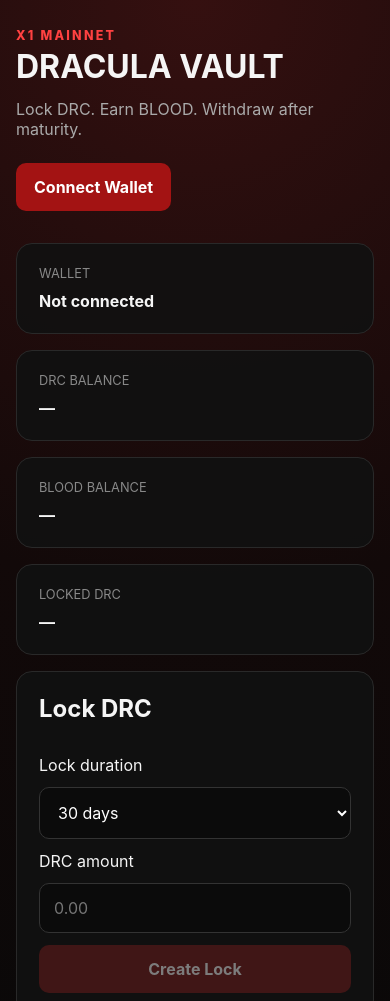
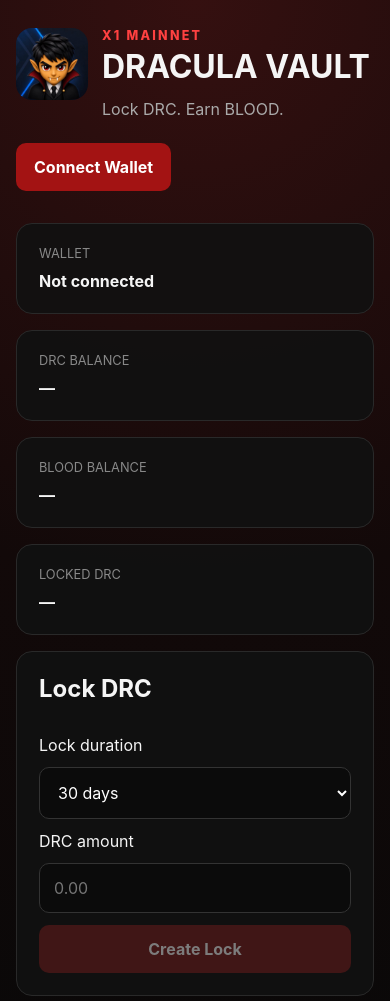
Before and after one commit to XENBRO/hello_solana, a website with bundled scripts: page app/public/index.html in a window 390 px wide. Shown: the top 1001 px of the page. Built offline with nearby package versions, Linux system fonts and the light colour scheme; what @solana/web3.js would draw is missing.

Commit message:
Add Dracula Vault logo and favicon

```diff
--- a/app/public/index.html
+++ b/app/public/index.html
@@ -8,18 +8,29 @@
     />
     <title>Dracula Vault</title>
     <link rel="stylesheet" href="/style.css" />
+
+<link rel="icon" type="image/png" href="/images/dracula-vault-logo.png" />
+
   </head>
 
   <body>
     <main class="app-shell">
       <header class="hero">
-        <div>
-          <p class="eyebrow">X1 MAINNET</p>
-          <h1>DRACULA VAULT</h1>
-          <p class="subtitle">
-            Lock DRC. Earn BLOOD. Withdraw after maturity.
-          </p>
-        </div>
+
+<div class="brand">
+  <img
+    src="/images/dracula-vault-logo.png"
+    alt="Dracula Vault"
+    class="brand-logo"
+  />
+
+  <div>
+    <p class="eyebrow">X1 MAINNET</p>
+    <h1>DRACULA VAULT</h1>
+    <p class="subtitle">Lock DRC. Earn BLOOD.</p>
+  </div>
+</div>
+
 
         <button id="connectWallet" class="primary-button">
           Connect Wallet
--- a/app/public/style.css
+++ b/app/public/style.css
@@ -192,3 +192,30 @@ button:disabled {
   cursor: not-allowed;
   filter: grayscale(35%);
 }
+
+.brand {
+  display: flex;
+  align-items: center;
+  gap: 22px;
+}
+
+.brand-logo {
+  width: 110px;
+  height: 110px;
+  border-radius: 22px;
+  object-fit: cover;
+  flex-shrink: 0;
+}
+
+@media (max-width: 700px) {
+  .brand {
+    align-items: flex-start;
+    gap: 14px;
+  }
+
+  .brand-logo {
+    width: 72px;
+    height: 72px;
+    border-radius: 16px;
+  }
+}
```
Also changed, not shown: app/public/images/dracula-vault-logo.png (added).
